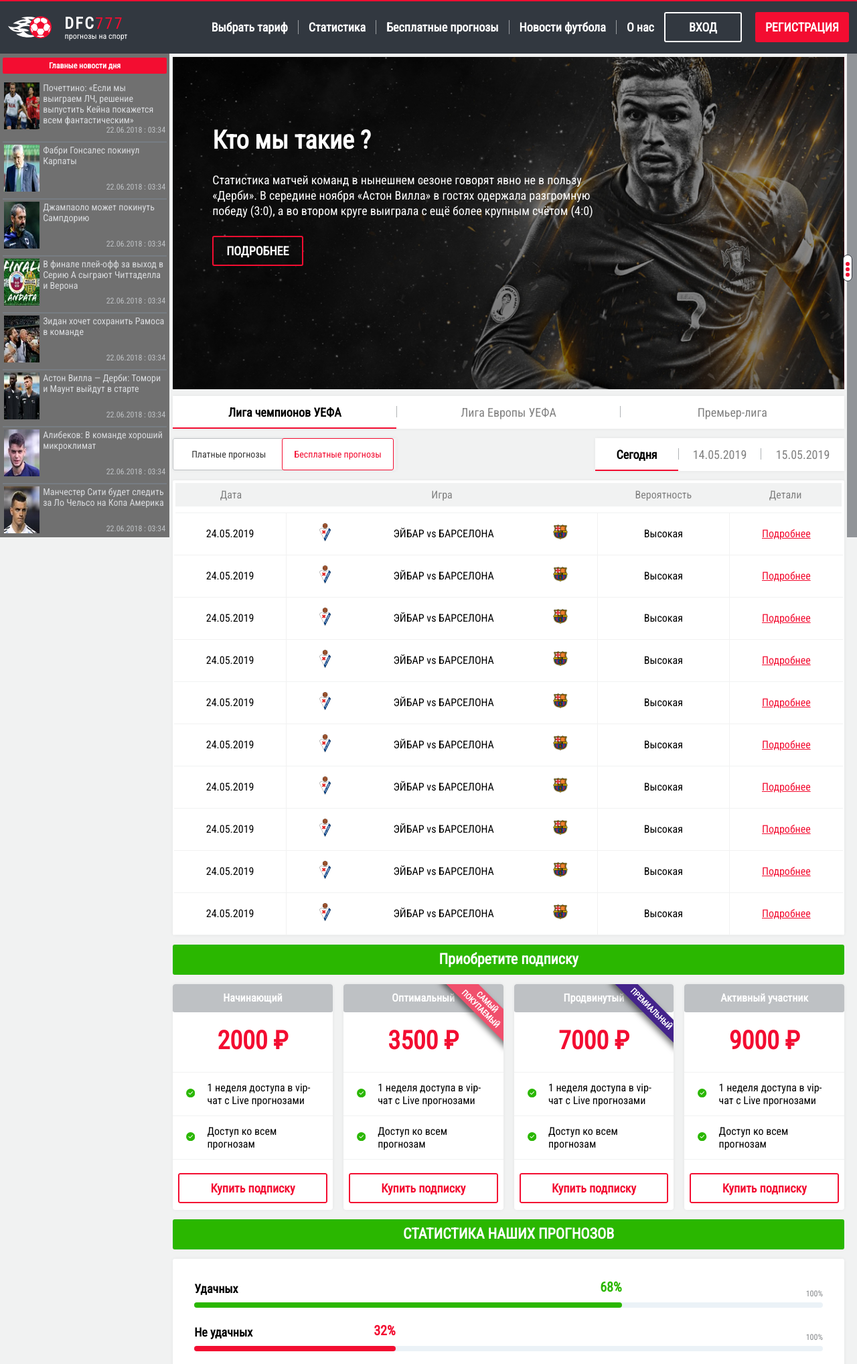
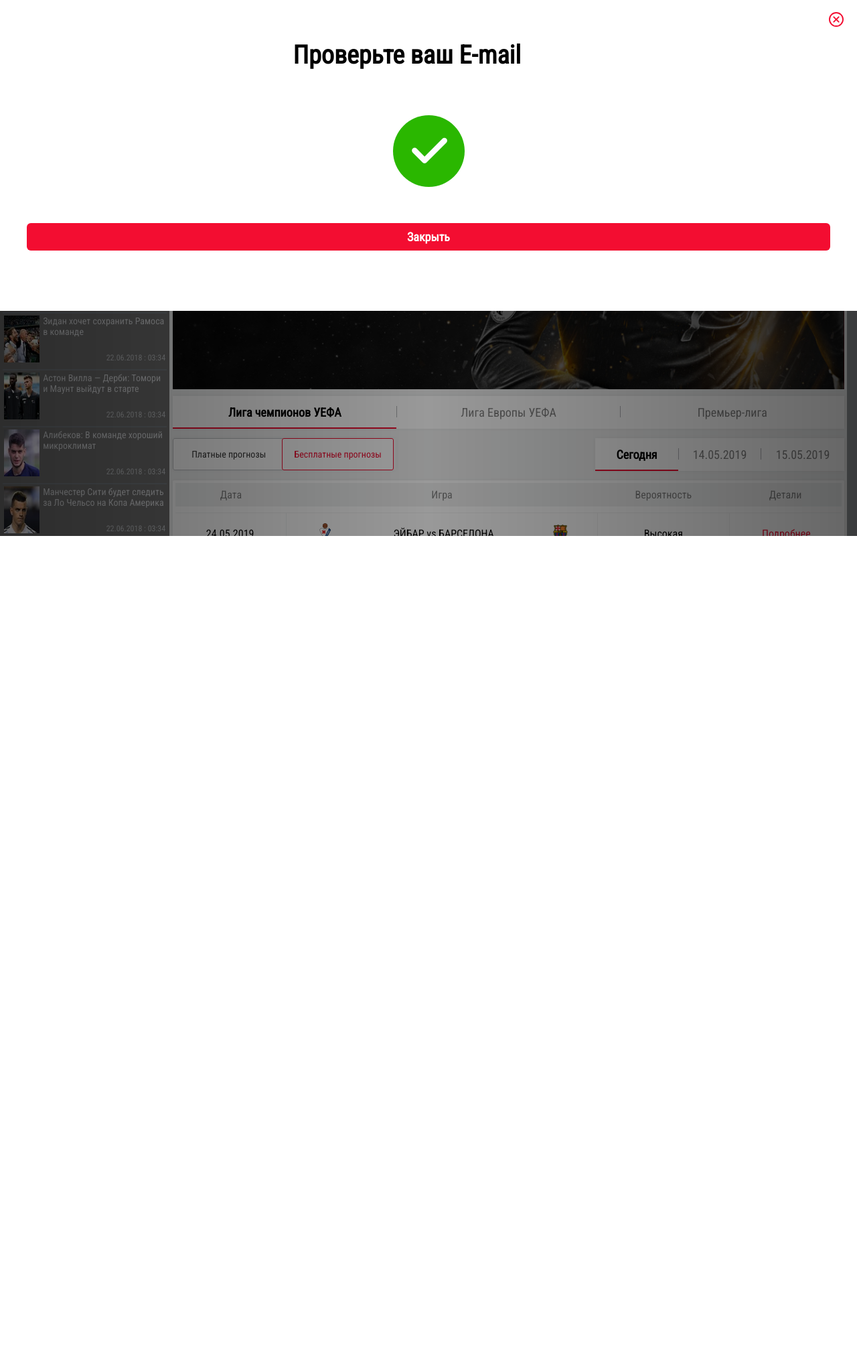
Before and after one commit to ETatevik/footballPrognozemew, a PHP site: page / in a window 1280 px wide. Shown: the top 2036 px of the page at 67% size. After the commit the page ends 800 px from the top, so only its background shows below. Run offline with PHP 8.4, Linux system fonts and the light colour scheme.

Commit message:
Modals window - 3 is done, stay 2

```diff
--- a/css/index.css
+++ b/css/index.css
@@ -785,8 +785,9 @@
         #pageContent > .container #ligaFootball > .tabelForecastsLiga > table th:nth-of-type(2) {
           border-left: 4px solid white;
           border-radius: 3px 0 0 3px;
-          text-align: left;
-          padding-left: 12px; }
+          text-align: left; }
+          #pageContent > .container #ligaFootball > .tabelForecastsLiga > table th:nth-of-type(2) > span {
+            padding-left: 12px; }
       #pageContent > .container #ligaFootball > .tabelForecastsLiga > table td {
         text-align: center;
         border: 1px solid #F1F2F2;
--- a/css/index.scss
+++ b/css/index.scss
@@ -965,7 +965,9 @@
 								border-left: 4px solid white;
 								border-radius: 3px 0 0 3px;
 								text-align: left;
-								padding-left: 12px;
+								& > span{
+									padding-left: 12px;
+								}
 							}
 						}
 						td{
--- a/css/modals.css
+++ b/css/modals.css
@@ -59,35 +59,28 @@
   display: none; }
   .modal > .modal-body {
     background: white;
-    width: auto;
-    overflow-y: auto;
-    padding: 60px 40px 83px; }
-    .modal > .modal-body::-webkit-scrollbar {
-      display: none; }
+    padding: 60px 40px 83px;
+    position: relative;
+    width: auto; }
     .modal > .modal-body > .modal-container h3 {
       font-family: "Roboto Condensed", sans-serif;
       font-weight: bold;
       color: #000000;
       font-size: 38px;
-      margin-bottom: 68px; }
+      padding-bottom: 68px;
+      width: 405px;
+      margin: auto; }
     .modal > .modal-body > .modal-container form .form-col {
       margin-bottom: 23px; }
       .modal > .modal-body > .modal-container form .form-col label {
-        border: 1px solid #ACAFB2;
-        border-radius: 4px;
-        padding: 15px 24px;
         display: block;
         width: 405px;
+        margin: auto;
         position: relative;
         -webkit-transition: .5s;
         -o-transition: .5s;
         transition: .5s; }
-        .modal > .modal-body > .modal-container form .form-col label input {
-          width: 100%;
-          font-size: 14px;
-          font-family: "Roboto Condensed", sans-serif;
-          color: #000000; }
-        .modal > .modal-body > .modal-container form .form-col label span {
+        .modal > .modal-body > .modal-container form .form-col label > span {
           font-size: 14px;
           font-family: "Roboto Condensed", sans-serif;
           color: #ACAFB2;
@@ -134,3 +150,64 @@
           .modal > .modal-body > .modal-container form .form-col.btn-link button:hover {
             color: #F30D31;
             text-decoration: underline; }
+    .modal > .modal-body > .modal-container > .form-col.btn-close {
+      margin-top: 50px;
+      margin-bottom: 7px !important; }
+      .modal > .modal-body > .modal-container > .form-col.btn-close > button {
+        background: #F30D31;
+        width: 100%;
+        font-size: 18px;
+        font-weight: bold;
+        padding: 10px 0;
+        color: white;
+        border-radius: 6px;
+        -webkit-transition: .5s;
+        -o-transition: .5s;
+        transition: .5s; }
+        .modal > .modal-body > .modal-container > .form-col.btn-close > button:hover {
+          background: #2AB700;
+          -webkit-box-shadow: 2px 2px 0 #62686f,-2px -2px 0 #62686f;
+          box-shadow: 2px 2px 0 #62686f,-2px -2px 0 #62686f; }
+        .modal > .modal-body > .modal-container > .form-col.btn-close > button:active {
+          background: #239800;
+          -webkit-transform: scale(0.99);
+          -ms-transform: scale(0.99);
+          transform: scale(0.99);
+          -webkit-box-shadow: 0px 0px 10px #62686f inset;
+          box-shadow: 0px 0px 10px #62686f inset; }
+    .modal > .modal-body > .modal-container > .box-modal {
+      width: 107px;
+      margin: auto; }
+    .modal > .modal-body > .close-modal {
+      display: block;
+      position: absolute;
+      top: 16px;
+      right: 18px;
+      border-radius: 50%;
+      -webkit-transition: .25s;
+      -o-transition: .25s;
+      transition: .25s;
+      text-align: center;
+      padding: 2px; }
+      .modal > .modal-body > .close-modal > svg {
+        display: inline-block;
+        vertical-align: middle; }
+      .modal > .modal-body > .close-modal:hover {
+        background: #F30D31; }
+        .modal > .modal-body > .close-modal:hover > svg > path {
+          fill: white; }
+
+@media only screen and (max-width: 799px) {
+  .modal {
+    overflow-y: auto; }
+    .modal::-webkit-scrollbar {
+      display: none; }
+    .modal > .modal-body {
+      width: 100%;
+      padding: 43px 20px 36px; }
+      .modal > .modal-body > .modal-container h3 {
+        font-size: 28px;
+        padding-bottom: 46px;
+        width: 100%; }
+      .modal > .modal-body > .modal-container form .form-col label {
+        width: 100%; } }
--- a/css/modals.scss
+++ b/css/modals.scss
@@ -15,57 +15,56 @@
 
 	& > .modal-body{
 		background: white;
+		padding: 60px 40px 83px;
+		position: relative;
 		width: auto;
-		overflow-y: auto;
-		padding: 60px 40px 83px;
-		&::-webkit-scrollbar {
-		    display: none;
-		}
 		& > .modal-container{
 			h3{
 				font-family: $Roboto_Condensed;
 				font-weight: bold;
 				color: #000000;
 				font-size: 38px;
-				margin-bottom: 68px;
+				padding-bottom: 68px;
+				width: 405px;
+				margin: auto;
 			}
 			form{
 				.form-col{
 					margin-bottom: 23px;
 					label{
-						border: 1px solid #ACAFB2;
-						border-radius: 4px;
-						padding: 15px 24px;
 						display: block;
 						width: 405px;
+						margin: auto;
 						position: relative;
 						transition: .5s ;
+
+
+						& > span{
+							font-size: 14px;
+							font-family: $Roboto_Condensed;
+							color: #ACAFB2;
+							position: absolute;
+							transition: .5s ;
+							top: 15px;
+							left: 24px;
+						}
 
 						input{
 							width: 100%;
 							font-size: 14px;
 							font-family: $Roboto_Condensed;
 							color: #000000;
-						}
-
-						span{
-							font-size: 14px;
-							font-family: $Roboto_Condensed;
-							color: #ACAFB2;
-							position: absolute;
-							transition: .5s ;
-							top: 15px;
-						}
-
-						&:hover,
-						&:active,
-						&:focus,
-						&.active{
-							border-color: #2AB700;
-							& > span{
-								font-size: 10px;
-								top: 5px;
-								color: #2AB700;
+							border: 1px solid #ACAFB2;
+							border-radius: 4px;
+							padding: 15px 24px;
+							transition: .5s;
+							&:hover{
+								border-color: darken(#ACAFB2, 30%);
+								box-shadow: 0 0 6px rgba(0,0,0,.2);
+							}
+							&.active{
+								border-color: darken(#2AB700, 6%);
+								box-shadow: 0 0 6px rgba(0,0,0,.2) inset;
 							}
 						}
 					}
@@ -94,6 +93,12 @@
 							transition: .5s;
 							&:hover{
 								background: #2AB700;
+								box-shadow: 2px 2px 0 #62686f,-2px -2px 0 #62686f;
+							}
+							&:active{
+								background: darken(#2AB700, 6%);
+								transform: scale(.99);
+								box-shadow: 0px 0px 10px #62686f inset;
 							}
 						}
 					}
@@ -112,7 +117,85 @@
 					}
 				}
 			}
+			& > .form-col.btn-close{
+				margin-top: 50px;
+				margin-bottom: 7px !important;
+				& > button{
+					background: #F30D31;
+					width: 100%;
+					font-size: 18px;
+					font-weight: bold;
+					padding:10px 0;
+					color: white;
+					border-radius: 6px;
+					transition: .5s;
+					&:hover{
+						background: #2AB700;
+						box-shadow: 2px 2px 0 #62686f,-2px -2px 0 #62686f;
+					}
+					&:active{
+						background: darken(#2AB700, 6%);
+						transform: scale(.99);
+						box-shadow: 0px 0px 10px #62686f inset;
+					}
+				}
+			}
+			& > .box-modal{
+				width: 107px;
+				margin: auto;
+			}
 		}
 
+		& > .close-modal{
+			display: block;
+			position: absolute;
+			top: 16px;
+			right: 18px;
+			border-radius: 50%;
+			transition: .25s;
+			text-align: center;
+			padding: 2px;
+			& > svg{
+				display: inline-block;
+				vertical-align: middle;
+
+			}
+
+			&:hover{
+				background: #F30D31;
+				& > svg > path{
+					fill:white;
+				}
+			}
+		}
 	}
 }
+
+// media
+@media only screen and(max-width: 799px) {
+	.modal{
+		overflow-y: auto;
+		&::-webkit-scrollbar {
+		    display: none;
+		}
+		& > .modal-body{
+			width: 100%;
+			padding: 43px 20px 36px;
+
+			& > .modal-container{
+				h3{
+					font-size: 28px;
+					padding-bottom: 46px;
+					width: 100%;
+				}
+				form{
+					.form-col{
+						label{
+							width: 100%;
+						}
+					}
+				}
+			}
+		}
+	}
+}
--- a/css/navbar.css
+++ b/css/navbar.css
@@ -7,7 +7,8 @@
   list-style: none;
   text-decoration: none;
   -webkit-box-sizing: border-box;
-  box-sizing: border-box; }
+  box-sizing: border-box;
+  font-family: "Roboto Condensed", sans-serif; }
 
 .container {
   max-width: 1920px;
@@ -32,6 +33,7 @@
   background-image: -webkit-linear-gradient(transparent);
   background-image: -o-linear-gradient(transparent);
   background-image: linear-gradient(transparent);
+  background-color: transparent;
   cursor: pointer; }
 
 #glMenu {
--- a/index.html
+++ b/index.html
@@ -15,29 +15,119 @@
 	<link rel="stylesheet" href="css/index.css">
 </head>
 <body>
-	<!-- modlas -->
+	<!-- modals -->
+	<!-- Login  modal -->
 	<div class="modal" id="login-modal">
 		<div class="modal-body">
+			<button type="button" class="btn close-modal">
+				<svg id="Group_293" data-name="Group 293" xmlns="http://www.w3.org/2000/svg" width="22" height="22" viewBox="0 0 22 22">
+				  	<path id="Path_8983" data-name="Path 8983" d="M11,0A11,11,0,1,0,22,11,11.012,11.012,0,0,0,11,0Zm0,20.114A9.114,9.114,0,1,1,20.114,11,9.125,9.125,0,0,1,11,20.114Z" fill="#f30d31"/>
+				  	<path id="Path_8984" data-name="Path 8984" d="M60.188,51.508a.962.962,0,0,0-1.36,0l-2.982,2.983-2.982-2.983a.962.962,0,0,0-1.36,1.36l2.982,2.983L51.5,58.834a.962.962,0,1,0,1.36,1.36l2.982-2.983,2.982,2.983a.962.962,0,1,0,1.36-1.36l-2.982-2.983,2.982-2.983A.962.962,0,0,0,60.188,51.508Z" transform="translate(-44.846 -44.85)" fill="#f30d31"/>
+				</svg>
+			</button>
 			<div class="modal-container">
 				<h3>Вход</h3>
-				<form action="">
+				<form action="index.html" autocomplete="off">
 					<div class="form-col">
 						<label  for="loginMD">
 							<span>Логин</span>
-							<input type="text" id="loginMD">
+							<input type="text" id="loginMD" >
 						</label>
 						<div class="invalid">* Error</div> <!--input class error-->
 					</div>
 					<div class="form-col">
 						<label for="passMD">
 							<span>Пароль</span>
-							<input type="password" id="passMD">
+							<input type="password" id="passMD" >
 						</label>
 						<div class="invalid">* Error</div> <!--input class error-->
 					</div>
 					<div class="form-col btn-submit"><button type="submit" class="btn">Войти</button></div>
 					<div class="form-col btn-link"><button type="button" class="btn forgotPassword">ЗАБЫЛИЫ ПАРОЛЬ?</button></div>
 				</form>
+			</div>
+		</div>
+	</div>
+
+	<!-- Registration  modal-->
+
+	<!-- Password recovery modal -->
+	<div class="modal" id="passwordRecovery-modal">
+		<div class="modal-body">
+			<button type="button" class="btn close-modal">
+				<svg id="Group_293" data-name="Group 293" xmlns="http://www.w3.org/2000/svg" width="22" height="22" viewBox="0 0 22 22">
+				  	<path id="Path_8983" data-name="Path 8983" d="M11,0A11,11,0,1,0,22,11,11.012,11.012,0,0,0,11,0Zm0,20.114A9.114,9.114,0,1,1,20.114,11,9.125,9.125,0,0,1,11,20.114Z" fill="#f30d31"/>
+				  	<path id="Path_8984" data-name="Path 8984" d="M60.188,51.508a.962.962,0,0,0-1.36,0l-2.982,2.983-2.982-2.983a.962.962,0,0,0-1.36,1.36l2.982,2.983L51.5,58.834a.962.962,0,1,0,1.36,1.36l2.982-2.983,2.982,2.983a.962.962,0,1,0,1.36-1.36l-2.982-2.983,2.982-2.983A.962.962,0,0,0,60.188,51.508Z" transform="translate(-44.846 -44.85)" fill="#f30d31"/>
+				</svg>
+			</button>
+			<div class="modal-container">
+				<h3>Введите E-mail для восстановления пароля</h3>
+				<form  action="./#newPassword-modal" autocomplete="off">
+					<div class="form-col">
+						<label  for="mailMD">
+							<span>Введите E-mail</span>
+							<input type="email" id="mailMD" >
+						</label>
+						<div class="invalid">* Error</div> <!--input class error-->
+					</div>
+					<div class="form-col btn-submit">
+						<button type="submit" class="btn">Восстановить</button>
+					</div>
+				</form>
+			</div>
+		</div>
+	</div>
+
+	<!-- New password modal -->
+	<div class="modal" id="newPassword-modal">
+		<div class="modal-body">
+			<button type="button" class="btn close-modal">
+				<svg id="Group_293" data-name="Group 293" xmlns="http://www.w3.org/2000/svg" width="22" height="22" viewBox="0 0 22 22">
+				  	<path id="Path_8983" data-name="Path 8983" d="M11,0A11,11,0,1,0,22,11,11.012,11.012,0,0,0,11,0Zm0,20.114A9.114,9.114,0,1,1,20.114,11,9.125,9.125,0,0,1,11,20.114Z" fill="#f30d31"/>
+				  	<path id="Path_8984" data-name="Path 8984" d="M60.188,51.508a.962.962,0,0,0-1.36,0l-2.982,2.983-2.982-2.983a.962.962,0,0,0-1.36,1.36l2.982,2.983L51.5,58.834a.962.962,0,1,0,1.36,1.36l2.982-2.983,2.982,2.983a.962.962,0,1,0,1.36-1.36l-2.982-2.983,2.982-2.983A.962.962,0,0,0,60.188,51.508Z" transform="translate(-44.846 -44.85)" fill="#f30d31"/>
+				</svg>
+			</button>
+			<div class="modal-container">
+				<h3>Введите новый пароль</h3>
+				<form action="index.html" autocomplete="off" >
+					<div class="form-col">
+						<label  for="passNewMD">
+							<span>Новый пароль</span>
+							<input type="password" id="passNewMD" >
+						</label>
+						<div class="invalid">* Error</div> <!--input class error-->
+					</div>
+					<div class="form-col">
+						<label  for="confirmPassMD">
+							<span>Повторите пароль</span>
+							<input type="password" id="confirmPassMD" >
+						</label>
+						<div class="invalid">* Error</div> <!--input class error-->
+					</div>
+					<div class="form-col btn-submit"><button type="submit" class="btn">Восстановить</button></div>
+				</form>
+			</div>
+		</div>
+	</div>
+
+	<!-- Check your email modal -->
+	<div class="modal" id="checkMail-modal">
+		<div class="modal-body">
+			<button type="button" class="btn close-modal">
+				<svg id="Group_293" data-name="Group 293" xmlns="http://www.w3.org/2000/svg" width="22" height="22" viewBox="0 0 22 22">
+				  	<path id="Path_8983" data-name="Path 8983" d="M11,0A11,11,0,1,0,22,11,11.012,11.012,0,0,0,11,0Zm0,20.114A9.114,9.114,0,1,1,20.114,11,9.125,9.125,0,0,1,11,20.114Z" fill="#f30d31"/>
+				  	<path id="Path_8984" data-name="Path 8984" d="M60.188,51.508a.962.962,0,0,0-1.36,0l-2.982,2.983-2.982-2.983a.962.962,0,0,0-1.36,1.36l2.982,2.983L51.5,58.834a.962.962,0,1,0,1.36,1.36l2.982-2.983,2.982,2.983a.962.962,0,1,0,1.36-1.36l-2.982-2.983,2.982-2.983A.962.962,0,0,0,60.188,51.508Z" transform="translate(-44.846 -44.85)" fill="#f30d31"/>
+				</svg>
+			</button>
+			<div class="modal-container">
+				<h3>Проверьте ваш E-mail</h3>
+				<div class="box-modal">
+					<svg id="Group_142" data-name="Group 142" xmlns="http://www.w3.org/2000/svg" width="107" height="107" viewBox="0 0 13.304 13.304">
+					  	<ellipse id="Ellipse_3" data-name="Ellipse 3" cx="6.652" cy="6.652" rx="6.652" ry="6.652" fill="#2ab700"/>
+					  	<path id="Path_132" data-name="Path 132" d="M2.361,64.552a.519.519,0,0,1-.368-.152L.153,62.56a.52.52,0,1,1,.736-.736L2.361,63.3l3.312-3.312a.52.52,0,0,1,.736.736L2.729,64.4A.519.519,0,0,1,2.361,64.552Z" transform="translate(3.501 -55.63)" fill="#fff"/>
+					</svg>
+				</div>
+				<div class="form-col btn-close"><button type="button" class="btn">Закрыть</button></div>
 			</div>
 		</div>
 	</div>
--- a/js/navbar.js
+++ b/js/navbar.js
@@ -5,6 +5,6 @@
 			jQuery(this).toggleClass('active');
 			jQuery('#glMenu .nav-body').slideToggle(400).css('display', 'flex');
 		});
-	}
+	}//go to update
 
 });
--- a/js/updateJs.js
+++ b/js/updateJs.js
@@ -6,6 +6,7 @@
 			// navbar - menu # show nav-body when desctop is big 1129px
 			if(jQuery(window).width() > 1129){
 				jQuery('#glMenu .nav-body').removeAttr('style');
+				jQuery("#glMenu .menu-tree-mb > .btn").removeClass('active');
 			}
 
 			// page content # header News & successForecasts elements top fixing
```
Also changed, not shown: other parts of css/modals.css (+31 -8 lines), js/modals.js (+115 -5 lines), img/close.svg (added).
